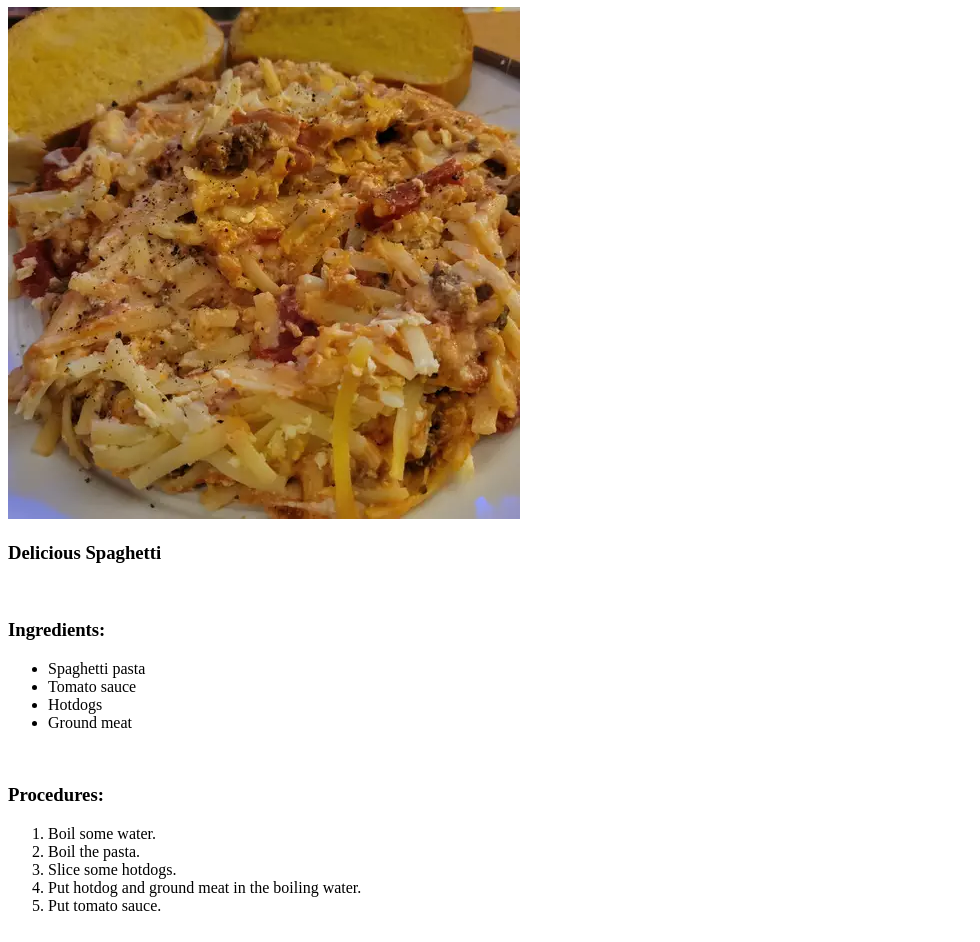
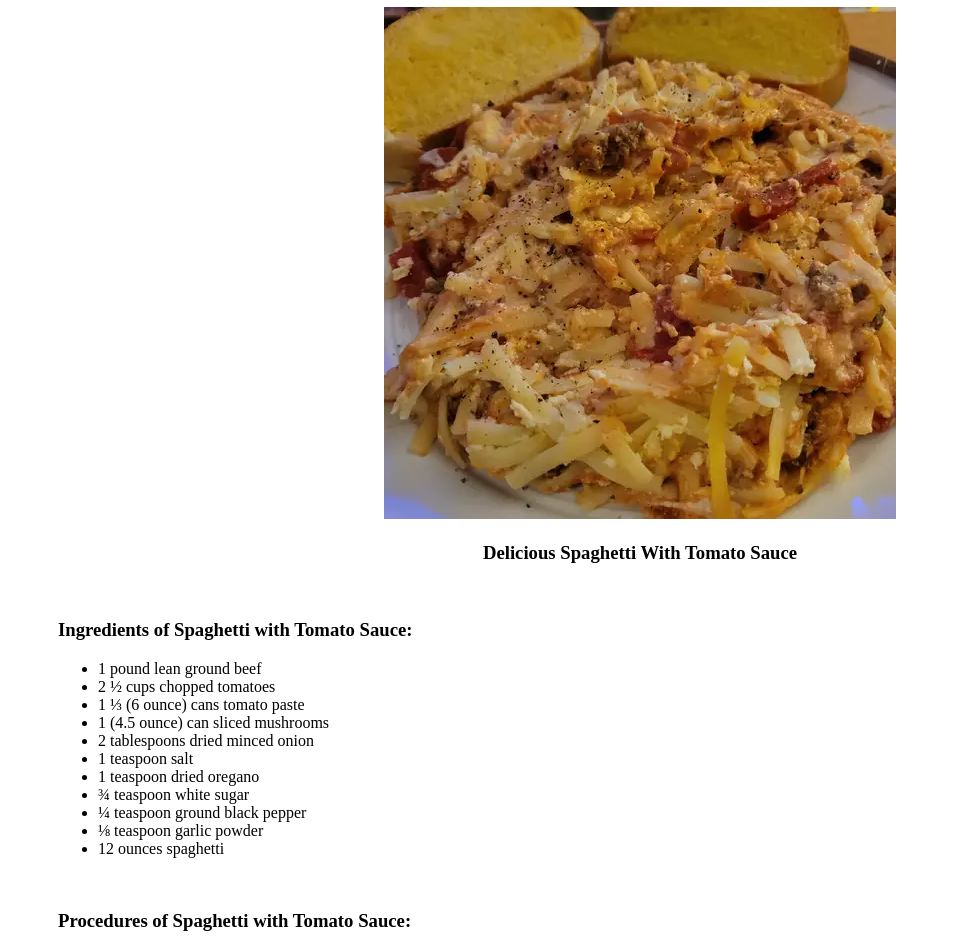
Before and after one commit to ahzi-pav/odin-recipes, a plain HTML site: page recipes/spaghetti.html in a window 1280 px wide. Shown: the part 73-1015 px from the top of the page, without its empty margins (0-980 px from the left). Drawn offline with Linux system fonts and the light colour scheme.

Commit message:
Add style to spaghetti page

```diff
--- a/recipes/spaghetti.html
+++ b/recipes/spaghetti.html
@@ -2,34 +2,41 @@
 <html lang="en">
     <head>
         <meta charset="UTF-8">
-        <title>Spaghetti Recipe</title>
+        <title>Easy Spaghetti with Tomato Sauce Recipe</title>
         <link rel="stylesheet" href="../styles/recipe-style.css">
     </head>
     <body>
-        <div>
-            <h1>Spaghetti Recipe</h1>
+        <div class="first-div">
+            <h1>Easy Spaghetti with Tomato Sauce Recipe</h1>
             <img src="../images/spaghetti_src.webp" alt="Delicious Spaghetti">
-            <h3>Delicious Spaghetti</h3>
+            <h3>Delicious Spaghetti With Tomato Sauce</h3>
         </div>
         <br>
-        <div>
-            <h3>Ingredients:</h3>
+        <div class="list">
+            <h3>Ingredients of Spaghetti with Tomato Sauce:</h3>
             <ul>
-                <li>Spaghetti pasta</li>
-                <li>Tomato sauce</li>
-                <li>Hotdogs</li>
-                <li>Ground meat</li>
+                <li>1 pound lean ground beef</li>
+                <li>2 ½ cups chopped tomatoes</li>
+                <li>1 ⅓ (6 ounce) cans tomato paste</li>
+                <li>1 (4.5 ounce) can sliced mushrooms</li>
+                <li>2 tablespoons dried minced onion</li>
+                <li>1 teaspoon salt</li>
+                <li>1 teaspoon dried oregano</li>
+                <li>¾ teaspoon white sugar</li>
+                <li>¼ teaspoon ground black pepper</li>
+                <li>⅛ teaspoon garlic powder</li>
+                <li>12 ounces spaghetti</li>
             </ul>
         </div>
         <br>
-        <div>
-            <h3>Procedures:</h3>
+        <div class="list">
+            <h3>Procedures of Spaghetti with Tomato Sauce:</h3>
             <ol>
-                <li>Boil some water.</li>
-                <li>Boil the pasta.</li>
-                <li>Slice some hotdogs.</li>
-                <li>Put hotdog and ground meat in the boiling water.</li>
-                <li>Put tomato sauce.</li>
+                <li>Heat a large skillet over medium-high heat. Cook and stir ground beef in the hot skillet until browned and crumbly, 5 to 7 minutes. Drain and discard grease.</li>
+                <br>
+                <li>Transfer beef into a large pot over low heat; stir in tomatoes, tomato paste, mushrooms, onion, salt, oregano, sugar, pepper, and garlic powder. Cover and simmer, stirring occasionally, for 2 hours.</li>
+                <br>
+                <li>Bring a large pot of lightly salted water to a boil. Cook spaghetti in the boiling water, stirring occasionally, until tender yet firm to the bite, about 12 minutes; drain. Serve meat sauce over spaghetti.</li>
             </ol>
         </div>
     </body>
--- a/styles/recipe-style.css
+++ b/styles/recipe-style.css
@@ -6,7 +6,3 @@
     margin-inline-start: 50px;
     margin-inline-end: 50px;
 }
-
-.list .descriptions {
-    font-weight: normal;
-}
```
